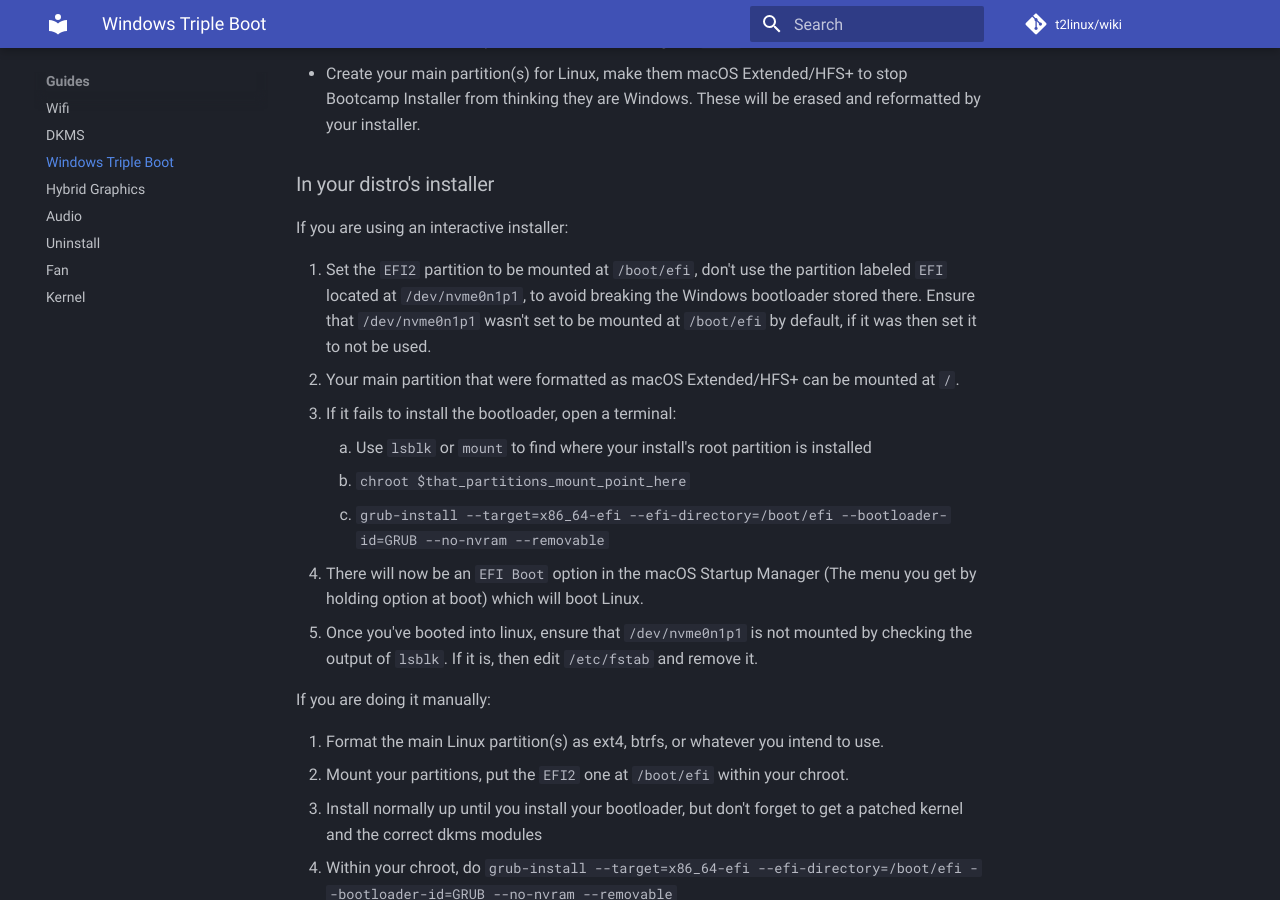
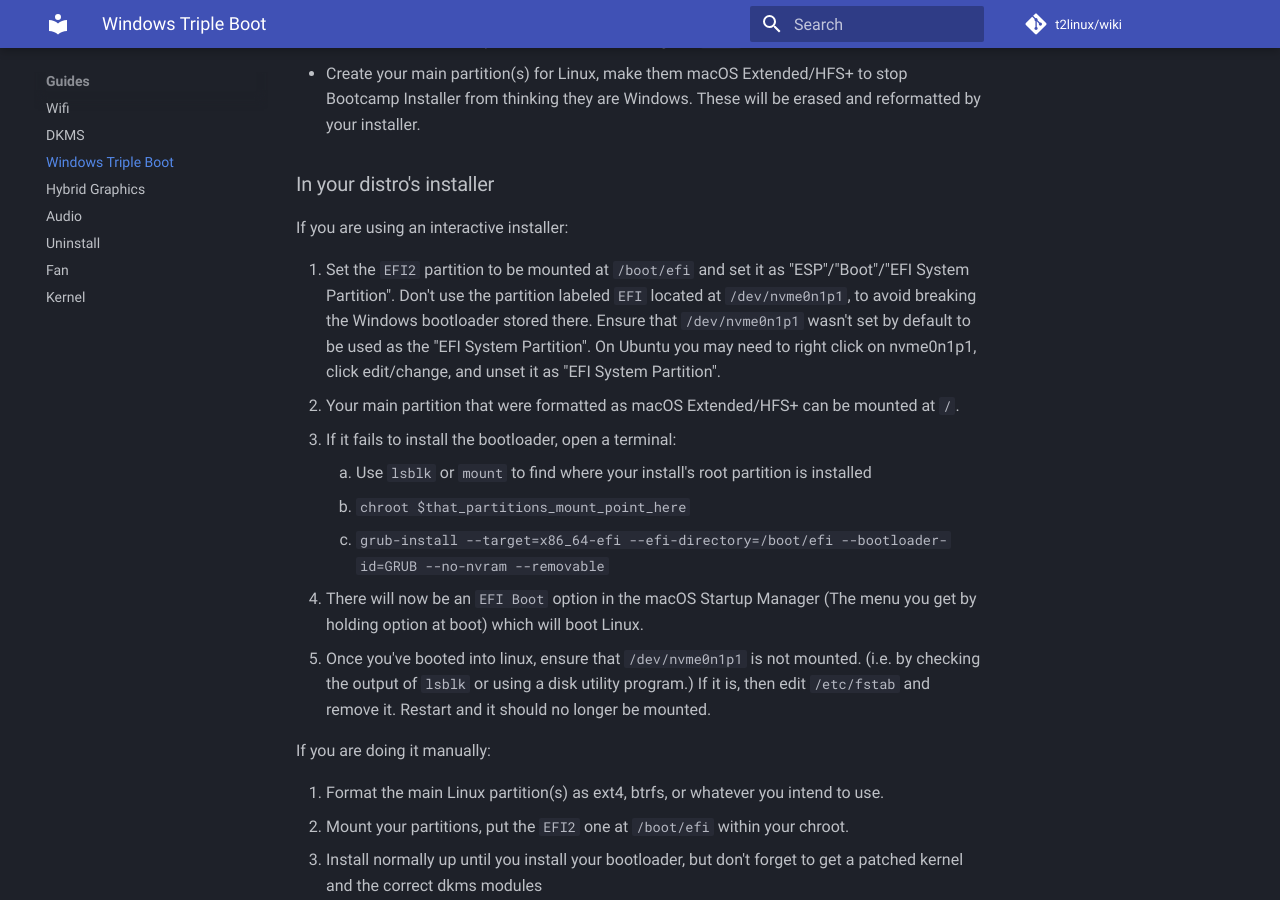
Before and after one commit to t2linux/wiki, an MkDocs documentation site: the page built from docs/guides/windows.md, in a window 1280 px wide and 900 px high, scrolled down 2628 px. Built offline with MkDocs 1.6.1 and Material for MkDocs 9.7.7, drawn with Linux system fonts in a browser that asks for light colours; comment, search, counter and statistics services are not loaded.

Commit message:
windows: clarify installer nvme0n1p1 workaround

```diff
--- a/docs/guides/windows.md
+++ b/docs/guides/windows.md
@@ -68,7 +68,7 @@ Create partitions with Disk Utility:
 
 If you are using an interactive installer:
 
-1. Set the `EFI2` partition to be mounted at `/boot/efi`, don't use the partition labeled `EFI` located at `/dev/nvme0n1p1`, to avoid breaking the Windows bootloader stored there. Ensure that `/dev/nvme0n1p1` wasn't set to be mounted at `/boot/efi` by default, if it was then set it to not be used.
+1. Set the `EFI2` partition to be mounted at `/boot/efi` and set it as "ESP"/"Boot"/"EFI System Partition". Don't use the partition labeled `EFI` located at `/dev/nvme0n1p1`, to avoid breaking the Windows bootloader stored there. Ensure that `/dev/nvme0n1p1` wasn't set by default to be used as the "EFI System Partition". On Ubuntu you may need to right click on nvme0n1p1, click edit/change, and unset it as "EFI System Partition".
 2. Your main partition that were formatted as macOS Extended/HFS+ can be mounted at `/`.
 3.  If it fails to install the bootloader, open a terminal:
 
@@ -77,7 +77,7 @@ If you are using an interactive installer:
     3. `grub-install --target=x86_64-efi --efi-directory=/boot/efi --bootloader-id=GRUB --no-nvram --removable`
 
 4. There will now be an `EFI Boot` option in the macOS Startup Manager (The menu you get by holding option at boot) which will boot Linux.
-5. Once you've booted into linux, ensure that `/dev/nvme0n1p1` is not mounted by checking the output of `lsblk`. If it is, then edit `/etc/fstab` and remove it.
+5. Once you've booted into linux, ensure that `/dev/nvme0n1p1` is not mounted. (i.e. by checking the output of `lsblk` or using a disk utility program.) If it is, then edit `/etc/fstab` and remove it. Restart and it should no longer be mounted.
 
 If you are doing it manually:
 
```
